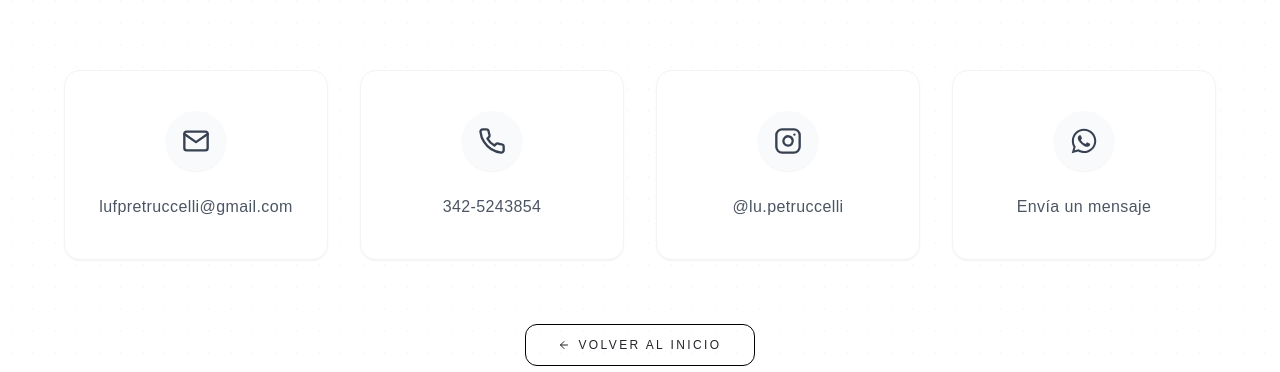
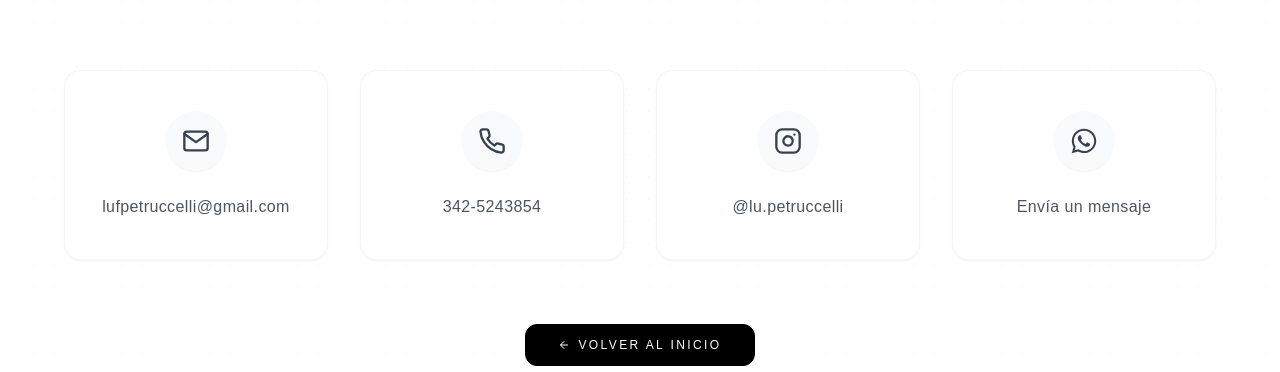
Before and after one commit to TomasManazza80/velasFront, a React (Vite) app: page /contact in a window 1280 px wide. Shown: the part 428-800 px from the top of the page. Built offline with nearby package versions, Linux system fonts and the light colour scheme; no server answers.

Commit message:
product detail 2

```diff
--- a/src/pages/ContactUs/ContactUs.jsx
+++ b/src/pages/ContactUs/ContactUs.jsx
@@ -4,45 +4,36 @@ import { FiMail, FiPhone, FiInstagram, FiArrowLeft } from "react-icons/fi";
 import { FaWhatsapp } from "react-icons/fa";
 
 function ContactUs() {
+  // Enlace base para WhatsApp
+  const whatsappLink = "https://wa.me/+543425243854?text=Hola%2C%20quisiera%20saber%20más%20sobre%20tus%20diseños.";
+
   const contacts = [
     {
       id: 1,
-      icon: <FiMail className="w-7 h-7 text-gray-700" />,
-      text: "lufpretruccelli@gmail.com",
+      icon: <FiMail className="w-7 h-7 text-gray-700 transition-colors duration-300 group-hover:text-blue-600" />,
+      text: "lufpetruccelli@gmail.com",
+      // MODIFICACIÓN CLAVE: Usamos 'mailto:' para abrir el cliente de correo.
+      link: "mailto:lufpetruccelli@gmail.com",
     },
     {
       id: 2,
-      icon: <FiPhone className="w-7 h-7 text-gray-700" />,
+      icon: <FiPhone className="w-7 h-7 text-gray-700 transition-colors duration-300 group-hover:text-red-600" />,
       text: "342-5243854",
+      link: "tel:+543425243854", // Link para llamada
     },
     {
       id: 3,
-      icon: <FiInstagram className="w-7 h-7 text-gray-700" />,
-      text: (
-        <a
-          href="https://www.instagram.com/lu.petruccelli/"
-          target="_blank"
-          rel="noopener noreferrer"
-          className="hover:text-black transition-colors"
-        >
-          @lu.petruccelli
-        </a>
-      ),
+      icon: <FiInstagram className="w-7 h-7 text-gray-700 transition-colors duration-300 group-hover:text-pink-600" />,
+      text: "@lu.petruccelli",
+      link: "https://www.instagram.com/lu.petruccelli/", // Link para Instagram
     },
     // Botón de WhatsApp
     {
       id: 4,
-      icon: <FaWhatsapp className="w-7 h-7 text-gray-700" />,
-      text: (
-        <a
-          href="https://wa.me/+543425243854?text=Hola%2C%20quisiera%20saber%20más%20sobre%20tus%20diseños."
-          target="_blank"
-          rel="noopener noreferrer"
-          className="hover:text-black transition-colors"
-        >
-          Envía un mensaje
-        </a>
-      ),
+      icon: <FaWhatsapp className="w-7 h-7 text-gray-700 transition-colors duration-300 group-hover:text-emerald-600" />,
+      text: "Envía un mensaje",
+      link: whatsappLink,
+      isWhatsapp: true,
     },
   ];
 
@@ -53,7 +44,7 @@ function ContactUs() {
 
       <div className="relative container mx-auto px-6 py-24">
 
-        {/* Encabezado SEO - Cambiado de "FASHION DESIGNER" */}
+        {/* Encabezado SEO */}
         <div className="text-center mb-12">
           <h1 className="text-4xl md:text-5xl font-light tracking-[0.2em] text-gray-900 mb-4">
             CONTACTO | VELAS ARTESANALES SANTA FE
@@ -64,7 +55,7 @@ function ContactUs() {
           <div className="w-16 h-px bg-gray-300 mx-auto mt-6"></div>
         </div>
 
-        {/* Bloque de Contenido SEO - Nuevo Texto Descriptivo */}
+        {/* Bloque de Contenido SEO */}
         <div className="text-center mb-20 max-w-4xl mx-auto">
           <p className="text-lg text-gray-600 leading-relaxed">
             ¿Tienes alguna consulta sobre nuestros productos, quieres realizar un pedido mayorista o personalizar tus **velas de cera de soja en Santa Fe**? Estamos aquí para ayudarte. Ponte en contacto directamente con **Lu Petruccelli**, la creadora de tus **velas artesanales favoritas en la ciudad de Santa Fe**. Utiliza cualquiera de los canales a continuación para resolver tus dudas sobre aromas, envíos o diseños especiales.
@@ -73,27 +64,53 @@ function ContactUs() {
 
         {/* Tarjetas de contacto */}
         <div className="grid grid-cols-1 md:grid-cols-4 gap-8 max-w-6xl mx-auto">
-          {contacts.map((contact, index) => (
+          {contacts.map((contact, index) => {
+            const isClickable = contact.link;
+
+            // Componente que renderiza el contenido de la tarjeta
+            const CardContent = () => (
               <div
-              key={contact.id}
-              className="relative bg-white border border-gray-100 shadow-sm rounded-2xl p-10 flex flex-col items-center text-center group transform transition duration-500 hover:-translate-y-2 hover:shadow-xl animate-fade-up"
+                // Añadimos 'hover:border-black' para un toque extra en el hover
+                className={`relative bg-white border border-gray-100 shadow-sm rounded-2xl p-10 flex flex-col items-center text-center group transform transition duration-500 hover:-translate-y-2 ${isClickable ? 'cursor-pointer hover:shadow-xl hover:border-black' : ''} animate-fade-up h-full`}
                 style={{ animationDelay: `${index * 200}ms` }}
               >
                 <div className="mb-6 p-4 bg-gray-50 rounded-full shadow-sm transform transition duration-500 group-hover:rotate-6">
                   {contact.icon}
                 </div>
-              <p className="text-gray-600 text-base tracking-wide">
+                <p className={`text-gray-600 text-base tracking-wide ${contact.isWhatsapp ? 'group-hover:text-emerald-700 font-medium transition-colors duration-300' : isClickable ? 'group-hover:text-black transition-colors duration-300' : ''}`}>
                   {contact.text}
                 </p>
               </div>
-          ))}
+            );
+
+            if (isClickable) {
+              // Si es email o teléfono, no necesitamos 'target="_blank"'
+              const target = (contact.link.startsWith('http') || contact.link.startsWith('wa.me')) ? "_blank" : "_self";
+
+              return (
+                <a
+                  key={contact.id}
+                  href={contact.link}
+                  target={target}
+                  rel="noopener noreferrer"
+                  className="block h-full"
+                >
+                  <CardContent />
+                </a>
+              );
+            }
+
+            return (
+              <CardContent key={contact.id} />
+            );
+          })}
         </div>
 
         {/* Botón volver */}
         <div className="text-center mt-16">
           <NavLink
             to="/"
-            className="inline-flex items-center px-8 py-3 border border-black text-xs font-medium tracking-[0.2em] uppercase rounded-xl hover:bg-black hover:text-white transition-all duration-300"
+            className="inline-flex items-center px-8 py-3 border border-black text-xs font-medium tracking-[0.2em] uppercase rounded-xl bg-black text-white hover:bg-gray-800 transition-all duration-300"
           >
             <FiArrowLeft className="mr-2" />
             Volver al Inicio
```
Also changed, not shown: src/pages/ProductDetails/ProductDetails.jsx (+32 -15 lines). Lines whose indentation alone changed are shown as unchanged.
